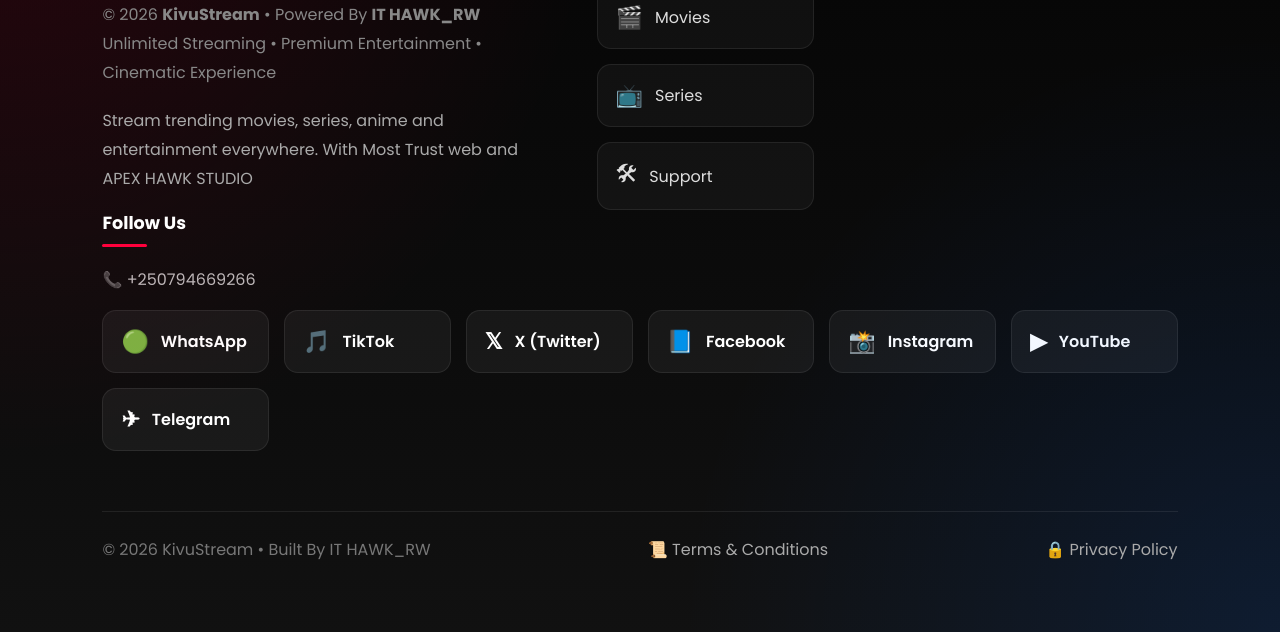
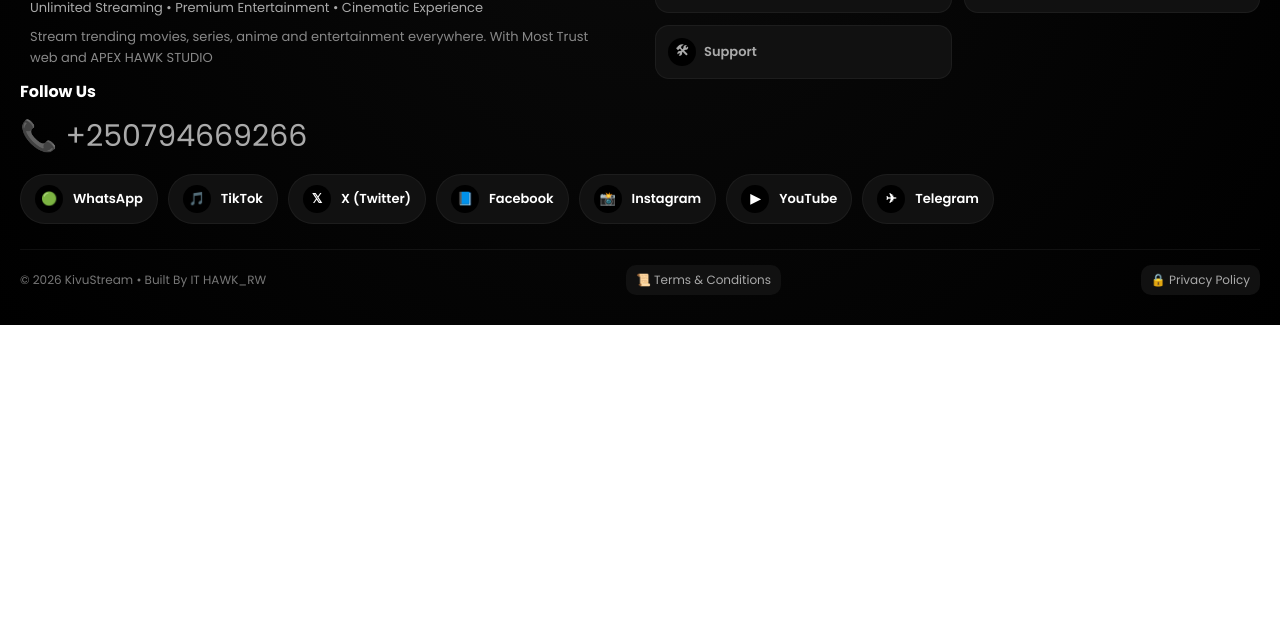
Before and after one commit to elmohawk/KivuStreamV8, a plain HTML site: page index.html in a window 1280 px wide. Shown: the part 1992-2624 px from the top of the page. After the commit the page ends 2317 px from the top, so only its background shows below. Drawn offline with nearby package versions, Linux system fonts and the light colour scheme; no server answers.

Commit message:
Update footer.css

```diff
--- a/css/footer.css
+++ b/css/footer.css
@@ -1,256 +1,285 @@
-/* ===========================
-   PREMIUM FOOTER
-=========================== */
 
+/* =========================
+   PREMIUM FOOTER (NETFLIX STYLE)
+========================= */
 .footer{
-    background:linear-gradient(180deg,#050505,#0d0d0d 70%,#111);
-    border-top:1px solid rgba(255,255,255,.08);
-    padding:70px 8%;
-    color:#fff;
-    position:relative;
-    overflow:hidden;
+  background:radial-gradient(circle at top,#0a0a0a,#000);
+  padding:60px 20px 30px;
+  border-top:1px solid rgba(255,255,255,.06);
 }
 
-.footer::before{
-    content:"";
-    position:absolute;
-    inset:0;
-    background:
-        radial-gradient(circle at top left,#ff003c22,transparent 40%),
-        radial-gradient(circle at bottom right,#0066ff22,transparent 40%);
-    pointer-events:none;
+/* MAIN GRID */
+.footer-container{
+  display:grid;
+  grid-template-columns:repeat(auto-fit,minmax(240px,1fr));
+  gap:30px;
+  align-items:start;
 }
 
-/*========================*/
-
-.footer-container{
-    display:grid;
-    grid-template-columns:2fr 1fr 1.4fr;
-    gap:60px;
-    position:relative;
-    z-index:2;
+/* BRAND */
+.footer-brand{
+  padding:10px;
 }
 
-/*========================
-LOGO
-=========================*/
-
 .footer-logo{
-    font-size:2.4rem;
-    font-weight:900;
-    letter-spacing:1px;
-    margin-bottom:15px;
+  font-size:26px;
+  font-weight:800;
+  letter-spacing:.5px;
 }
 
 .footer-logo span{
-    color:#ff003c;
+  color:#e50914;
+}
+
+.footer-copyright{
+  font-size:13px;
+  color:#aaa;
+  margin:10px 0;
+  line-height:1.5;
 }
 
 .footer-text{
-    margin-top:20px;
-    line-height:1.8;
-    color:#aaa;
-    max-width:500px;
+  font-size:13px;
+  color:#888;
+  line-height:1.6;
 }
 
-.footer-copyright{
-    color:#888;
-    line-height:1.8;
+/* =========================
+   EXPLORE LINKS (SMALL GRID TILES)
+========================= */
+.footer-links h3{
+  font-size:16px;
+  margin-bottom:15px;
+  color:#fff;
 }
 
-/*========================
-HEADINGS
-=========================*/
-
-.footer h3{
-    margin-bottom:20px;
-    font-size:1.1rem;
-    color:#fff;
-    position:relative;
-}
-
-.footer h3::after{
-    content:"";
-    display:block;
-    width:45px;
-    height:3px;
-    background:#ff003c;
-    border-radius:50px;
-    margin-top:8px;
-}
-
-/*========================
-LINK GRID
-=========================*/
-
 .link-grid{
-    display:flex;
-    flex-direction:column;
-    gap:15px;
+  display:grid;
+  grid-template-columns:repeat(2, minmax(120px,1fr));
+  gap:12px;
 }
 
 .footer-link{
   display:flex;
   align-items:center;
-    gap:12px;
-    padding:14px 18px;
+  gap:8px;
+  padding:12px;
+  border-radius:14px;
+  background:#111;
+  border:1px solid rgba(255,255,255,.05);
+  color:#aaa;
   text-decoration:none;
-    color:#ddd;
-    border-radius:14px;
-    background:rgba(255,255,255,.04);
-    border:1px solid rgba(255,255,255,.08);
-    transition:.35s;
+  font-size:13px;
+  font-weight:600;
+  transition:0.3s;
+}
+
+.footer-link .icon{
+  width:28px;
+  height:28px;
+  display:flex;
+  align-items:center;
+  justify-content:center;
+  border-radius:50%;
+  background:#000;
 }
 
 .footer-link:hover{
-    transform:translateX(8px);
-    background:#ff003c;
+  transform:translateY(-5px) scale(1.03);
   color:#fff;
-    box-shadow:0 10px 30px rgba(255,0,60,.35);
+  box-shadow:0 10px 25px rgba(0,0,0,.5);
 }
 
-.footer-link .icon{
-    font-size:22px;
+/* COLORS */
+.footer-link.movies:hover{
+  background:linear-gradient(135deg,#2563eb,#1d4ed8);
+  border-color:#2563eb;
 }
 
-/*========================
-SOCIAL
-=========================*/
+.footer-link.series:hover{
+  background:linear-gradient(135deg,#ec4899,#db2777);
+  border-color:#ec4899;
+}
+
+.footer-link.support:hover{
+  background:linear-gradient(135deg,#22c55e,#16a34a);
+  border-color:#22c55e;
+}
+
+/* =========================
+   SOCIAL SECTION
+========================= */
+.footer-social h3{
+  font-size:16px;
+  margin-bottom:10px;
+}
 
 .footer-contact{
-    color:#bbb;
-    margin-bottom:18px;
+  font-size:30px;
+  color:#aaa;
+  margin-bottom:15px;
 }
 
+/* SOCIAL GRID */
 .social-icons{
-    display:grid;
-    grid-template-columns:repeat(auto-fit,minmax(160px,1fr));
-    gap:15px;
+  display:flex;
+  flex-wrap:wrap;
+  gap:10px;
 }
 
+/* SOCIAL BUTTON */
 .social-pro{
   display:flex;
   align-items:center;
-    gap:12px;
-    padding:14px 18px;
-    border-radius:14px;
+  gap:10px;
+  padding:10px 14px;
+  border-radius:30px;
+  background:#111;
+  border:1px solid rgba(255,255,255,.05);
+  color:#fff;
   text-decoration:none;
-    color:#fff;
+  font-size:13px;
   font-weight:600;
-    background:rgba(255,255,255,.05);
-    border:1px solid rgba(255,255,255,.08);
-    transition:.35s;
+  transition:0.3s;
 }
 
+/* ICON CIRCLE */
 .social-pro .icon{
-    font-size:22px;
+  width:28px;
+  height:28px;
+  display:flex;
+  align-items:center;
+  justify-content:center;
+  border-radius:50%;
+  background:#000;
 }
 
+/* HOVER EFFECT */
 .social-pro:hover{
-    transform:translateY(-6px) scale(1.03);
-    box-shadow:0 15px 35px rgba(0,0,0,.45);
+  transform:translateY(-4px) scale(1.05);
+  box-shadow:0 10px 25px rgba(0,0,0,.4);
 }
 
-/* Brand Colors */
+/* BRAND COLORS */
+.social-pro.whatsapp:hover{border-color:#25d366;}
+.social-pro.whatsapp:hover .icon{background:#25d366;}
 
-.whatsapp:hover{
-    background:#25D366;
+.social-pro.tiktok:hover{border-color:#25f4ee;}
+.social-pro.tiktok:hover .icon{background:#25f4ee;color:#000;}
+
+.social-pro.twitter:hover{border-color:#1d9bf0;}
+.social-pro.twitter:hover .icon{background:#1d9bf0;}
+
+.social-pro.facebook:hover{border-color:#1877f2;}
+.social-pro.facebook:hover .icon{background:#1877f2;}
+
+.social-pro.instagram:hover{border-color:#ec4899;}
+.social-pro.instagram:hover .icon{background:linear-gradient(45deg,#f9ce34,#ee2a7b,#6228d7);}
+
+.social-pro.youtube:hover{border-color:#ff0000;}
+.social-pro.youtube:hover .icon{background:#ff0000;}
+
+.social-pro.telegram:hover{border-color:#38bdf8;}
+.social-pro.telegram:hover .icon{background:#38bdf8;}
+
+/* =========================
+   BOTTOM LINKS
+========================= */
+.footer-bottom-links{
+  margin-top:25px;
+  padding-top:15px;
+  border-top:1px solid rgba(255,255,255,.06);
+  display:flex;
+  flex-wrap:wrap;
+  gap:10px;
+  justify-content:space-between;
+  align-items:center;
 }
 
-.facebook:hover{
-    background:#1877F2;
-}
-
-.instagram:hover{
-    background:linear-gradient(45deg,#f58529,#dd2a7b,#8134af,#515bd4);
-}
-
-.youtube:hover{
-    background:#ff0000;
-}
-
-.telegram:hover{
-    background:#229ED9;
-}
-
-.twitter:hover{
-    background:#111;
-}
-
-.tiktok:hover{
-    background:linear-gradient(45deg,#00f2ea,#ff0050);
-}
-
-/*========================
-BOTTOM
-=========================*/
-
-.footer-bottom-links{
-    margin-top:60px;
-    padding-top:25px;
-    border-top:1px solid rgba(255,255,255,.08);
-    display:flex;
-    justify-content:space-between;
-    align-items:center;
-    flex-wrap:wrap;
-    gap:18px;
-    position:relative;
-    z-index:2;
+.footer-bottom-links .copyright{
+  font-size:12px;
+  color:#777;
 }
 
 .footer-bottom-links a{
+  font-size:12px;
+  color:#aaa;
   text-decoration:none;
-    color:#aaa;
-    transition:.3s;
+  padding:6px 10px;
+  border-radius:10px;
+  background:#111;
+  transition:0.3s;
 }
 
 .footer-bottom-links a:hover{
-    color:#ff003c;
+  background:#1a1a1a;
+  color:#fff;
+}
+body::before{
+content:"";
+position:fixed;
+inset:0;
+background:var(--movie-bg);
+background-size:cover;
+background-position:center;
+filter:blur(40px);
+opacity:.15;
+z-index:-2;
+}
+#loading-screen{
+position:fixed;
+inset:0;
+background:#000;
+display:flex;
+align-items:center;
+justify-content:center;
+z-index:9999;
 }
 
-.copyright{
-    color:#777;
+.loader{
+width:70px;
+height:70px;
+border:5px solid #222;
+border-top:5px solid #00d4ff;
+border-radius:50%;
+animation:spin 1s linear infinite;
 }
 
-/*========================
-RESPONSIVE
-=========================*/
-
-@media(max-width:1000px){
-
-.footer-container{
-grid-template-columns:1fr;
-gap:45px;
+@keyframes spin{
+100%{
+transform:rotate(360deg);
+}
 }
 
-.social-icons{
-grid-template-columns:repeat(2,1fr);
+.movie-stats{
+display:flex;
+gap:10px;
+flex-wrap:wrap;
+margin-top:20px;
 }
 
-.footer-bottom-links{
-flex-direction:column;
-text-align:center;
+
+.stat{
+background:rgba(255,255,255,.08);
+padding:10px 16px;
+border-radius:30px;
+backdrop-filter:blur(20px);
 }
 
+.meta{
+    display:flex;
+    flex-wrap:wrap;
+    gap:10px;
+    margin:15px 0;
 }
 
-@media(max-width:600px){
-
-.footer{
-padding:50px 20px;
+.meta span{
+    background:rgba(255,255,255,.1);
+    border:1px solid rgba(255,255,255,.15);
+    backdrop-filter:blur(15px);
+    padding:8px 14px;
+    border-radius:50px;
+    color:#fff;
+    font-size:.9rem;
+    font-weight:600;
 }
-
-.footer-logo{
-font-size:2rem;
-}
-
-.social-icons{
-grid-template-columns:1fr;
-}
-
-.footer-link,
-.social-pro{
-padding:15px;
-}
-
-}
```
Lines whose indentation alone changed are shown as unchanged.
